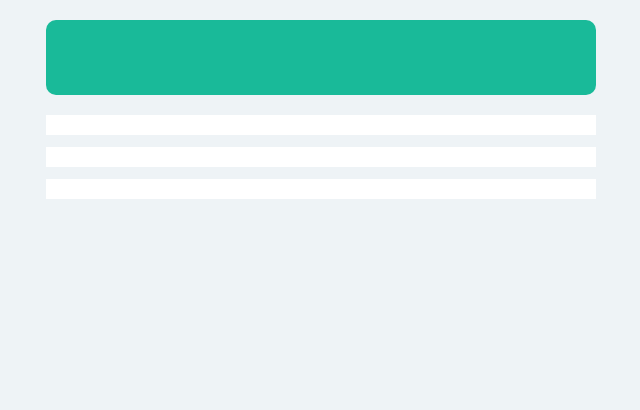
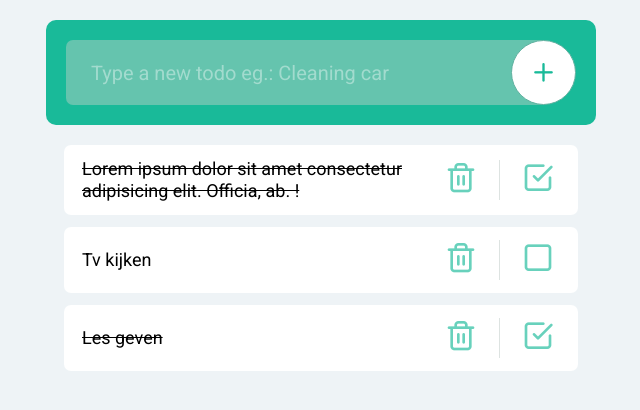
Before and after one commit to verhulstd/todo_syntra, a website: page index.html in a window 1280 px wide. Shown: the whole page, without its empty margins (319-959 px from the left). Drawn offline with Linux system fonts and the light colour scheme; files whose address does not match are found by name.

Commit message:
final scss version

```diff
--- a/css/base/_fonts.scss
+++ b/css/base/_fonts.scss
@@ -1 +1,9 @@
+@use "./variables" as *;
 @import url("https://fonts.googleapis.com/css2?family=Roboto&display=swap");
+
+@mixin font($fs: 20px, $lh: 20px, $c: $white) {
+  font-family: "Roboto";
+  font-size: $fs;
+  line-height: $lh;
+  color: $c;
+}
--- a/css/base/_variables.scss
+++ b/css/base/_variables.scss
@@ -1,5 +1,8 @@
 $black: #000;
 $white: #fff;
 $green: #19ba99;
+$greenborder: #61b1a0;
+$lightgreen: #65c4ae;
 $grey: #cbd5d2;
 $bodybg: #eef3f6;
+$red: #f17477;
--- a/css/style.scss
+++ b/css/style.scss
@@ -1,9 +1,13 @@
 @use "./base/reset";
 @use "./base/extends";
-@use "./base/fonts";
+@use "./base/variables" as *;
+@use "./base/fonts" as *;
 @use "./base/mixins" as *;
-@use "./base/variables" as *;
 @use "./icons/icons";
+
+::placeholder {
+  color: rgba($white, 0.4);
+}
 
 body {
   background-color: $bodybg;
@@ -17,22 +21,108 @@ main {
 .form {
   background-color: $green;
   border-radius: 10px;
-  min-height: 75px;
   margin-bottom: 20px;
-  input,
-  button {
-    display: none;
+  padding: 20px;
+  position: relative;
+  &__input {
+    height: 65px;
+    background-color: $lightgreen;
+    border-width: 0px;
+    border-radius: 7px 0 0 7px;
+    outline: none;
+    padding-left: 25px;
+    padding-right: 57.5px;
+    @include font;
+    width: calc(100% - 32.5px);
+  }
+  &__submit {
+    position: absolute;
+    right: 20px;
+    top: 20px;
+    height: 65px;
+    width: 65px;
+    border-radius: 50%;
+    background-color: $white;
+    border: 1px solid $greenborder;
+    cursor: pointer;
+    &:before {
+      content: "\e000";
+      font-family: icons;
+      font-size: 28px;
+      color: $green;
+    }
+  }
+  &--error {
+    .form__input {
+      background-color: $red;
+    }
+    .form__submit {
+      cursor: not-allowed;
+    }
+    .form__submit:before {
+      color: $red;
+    }
   }
 }
 
 .list {
+  padding: 0 18px;
   &__item {
-    min-height: 20px;
     background-color: $white;
+    border-radius: 7px;
     margin-bottom: 12px;
-    span,
-    button {
-      display: none;
+    padding: 13px 18px;
+    display: flex;
+    gap: 33px;
+    align-items: center;
+    &__text {
+      margin-right: auto;
+      text-align: left;
+      @include font(18px, 22px, $black);
+    }
+    &__button {
+      font-size: 32px;
+      color: $green;
+      background-color: transparent;
+      border: none;
+      cursor: pointer;
+      opacity: 0.65;
+      transition: opacity 300ms;
+      position: relative;
+      &:hover {
+        opacity: 1;
+      }
+      &:after {
+        // content: "\e000";
+        font-family: icons;
+      }
+      &--remove {
+        &:after {
+          content: "\e001";
+        }
+      }
+      &--check {
+        &:after {
+          content: "\e002";
+        }
+      }
+      &:not(:last-child):before {
+        content: "";
+        position: absolute;
+        left: 60px;
+        top: 0;
+        height: 40px;
+        width: 1px;
+        background-color: $grey;
+      }
+    }
+    &--checked {
+      .list__item__text {
+        text-decoration: line-through;
+      }
+      .list__item__button--check:after {
+        content: "\e003";
+      }
     }
   }
 }
--- a/index.html
+++ b/index.html
@@ -9,13 +9,22 @@
   </head>
   <body>
     <main>
-      <form action="" class="form form--error">
-        <input type="text" name="" id="" class="form__input" />
+      <form action="" class="form" spellcheck="false">
+        <input
+          type="text"
+          name=""
+          id=""
+          placeholder="Type a new todo eg.: Cleaning car"
+          class="form__input"
+        />
         <button class="form__submit"></button>
       </form>
       <ul class="list">
-        <li class="list__item">
-          <span class="list__item__text">Gras afrijden</span>
+        <li class="list__item list__item--checked">
+          <span class="list__item__text"
+            >Lorem ipsum dolor sit amet consectetur adipisicing elit. Officia,
+            ab. !</span
+          >
           <button
             class="list__item__button list__item__button--remove"
           ></button>
@@ -28,7 +37,7 @@
           ></button>
           <button class="list__item__button list__item__button--check"></button>
         </li>
-        <li class="list__item">
+        <li class="list__item list__item--checked">
           <span class="list__item__text">Les geven</span>
           <button
             class="list__item__button list__item__button--remove"
```
Also changed, not shown: package.json (added, +22 -0 lines), css/style.css, 2 other files.
